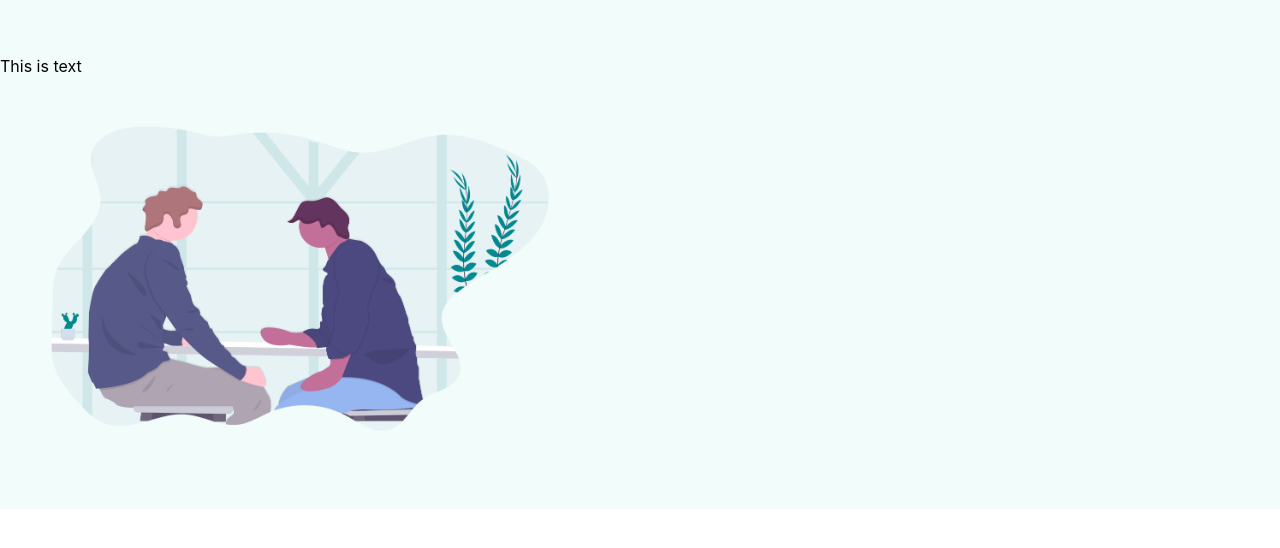
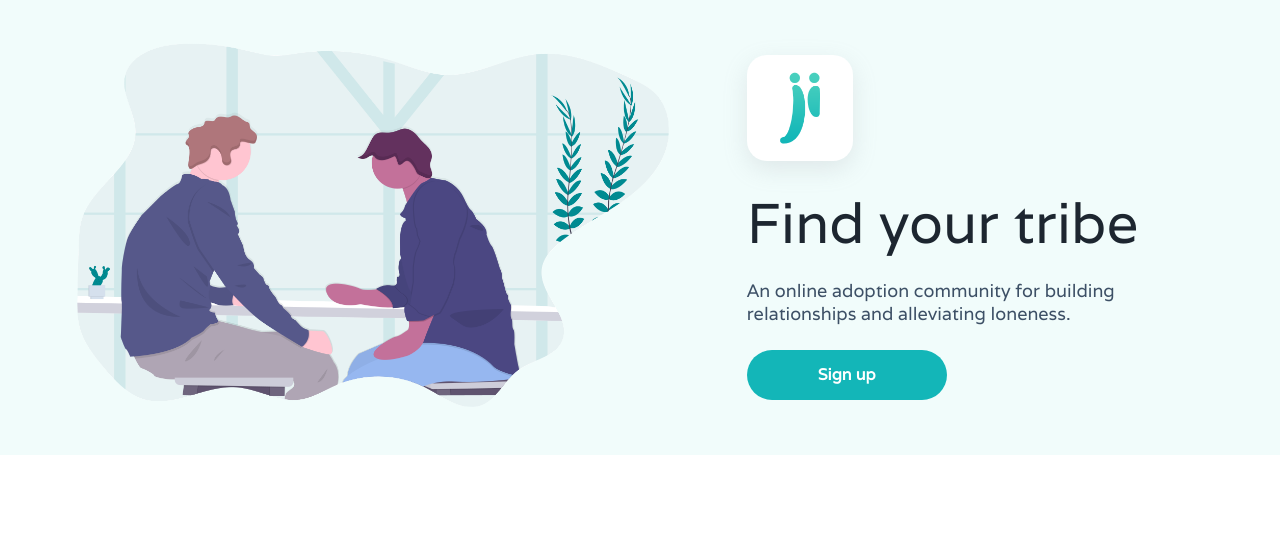
Before and after one commit to OlliePorter/jippi, a React (Create React App) app: page / in a window 1280 px wide. Shown: the top 548 px of the page. Built offline with nearby package versions, Linux system fonts and the light colour scheme.

Commit message:
Style headline component

```diff
--- a/src/App.scss
+++ b/src/App.scss
@@ -1,38 +1 @@
-.App {
-  text-align: center;
-}
-
-.App-logo {
-  height: 40vmin;
-  pointer-events: none;
-}
-
-@media (prefers-reduced-motion: no-preference) {
-  .App-logo {
-    animation: App-logo-spin infinite 20s linear;
-  }
-}
-
-.App-header {
-  background-color: #282c34;
-  min-height: 100vh;
-  display: flex;
-  flex-direction: column;
-  align-items: center;
-  justify-content: center;
-  font-size: calc(10px + 2vmin);
-  color: white;
-}
-
-.App-link {
-  color: #61dafb;
-}
-
-@keyframes App-logo-spin {
-  from {
-    transform: rotate(0deg);
-  }
-  to {
-    transform: rotate(360deg);
-  }
-}
+@import url('https://fonts.googleapis.com/css2?family=Varela&display=swap');
--- a/src/components/Home/Headline/headline.module.scss
+++ b/src/components/Home/Headline/headline.module.scss
@@ -2,7 +2,61 @@
 	padding-top: 40px;
 	padding-bottom: 40px;
 	background-color: #F1FCFB;
-	//#49d0be
+	font-family: 'Varela', sans-serif;
+	display: flex;
+	flex-direction: row;
+	align-items: center;
+	justify-content: space-evenly;
+
+	.innerContainer {
+		max-width: 400px;
+		margin-right: 60px;
+
+		.logo {
+			background: white;
+			box-shadow: rgba(149, 157, 165, 0.2) 0px 8px 24px;
+			border-radius: 20px;
+			width: 106px;
+		}
+
+		.title {
+			font-weight: normal;
+			color: #1d2630;
+			font-size: 56px;
+			margin-top: 20px;
+			margin-bottom: 20px;
+		}
+
+		.subtitle {
+			color: #3d5066;
+			font-size: 18px;
+			margin-top: 0;
+			margin-bottom: 25px;
+		}
+
+		button {
+			background-color: #13b6b8;
+			color: white;
+			width: 150px;
+			max-width: 200px;
+			min-width: 100px;
+			padding: 10px 30px;
+			border-radius: 50px;
+			font-size: 16px;
+			line-height: 30px;
+			font-weight: bold;
+			text-align: center;
+			border: none;
+			font-family: 'Varela', sans-serif;
+			cursor: pointer;
+			min-width: 200px;
+			transition: transform 200ms ease;
+
+			&:hover {
+				transform: translate(0px, -2px);
+			}
+		}
+	}
 
 	.image {
 		width: 600px;
--- a/src/components/Home/Headline/index.jsx
+++ b/src/components/Home/Headline/index.jsx
@@ -4,8 +4,15 @@ import styles from './headline.module.scss'
 const Headline = () => {
   return (
     <div className={styles.cover}>
-			<p>This is text</p>
-			<img src="/conversation.png" alt="conversation" className={styles.image}></img>
+			<div>
+				<img src="/conversation.png" alt="conversation" className={styles.image}></img>
+			</div>
+			<div className={styles.innerContainer}>
+				<img src="/jippi_blue_square.png" alt="jippi logo" className={styles.logo}></img>
+				<p className={styles.title}>Find your tribe</p>
+				<p className={styles.subtitle}>An online adoption community for building relationships and alleviating loneness.</p>
+				<button>Sign up</button>
+			</div>
     </div>
   );
 };
```
Also changed, not shown: public/conversation.png, public/jippi_blue_square.png (added).
